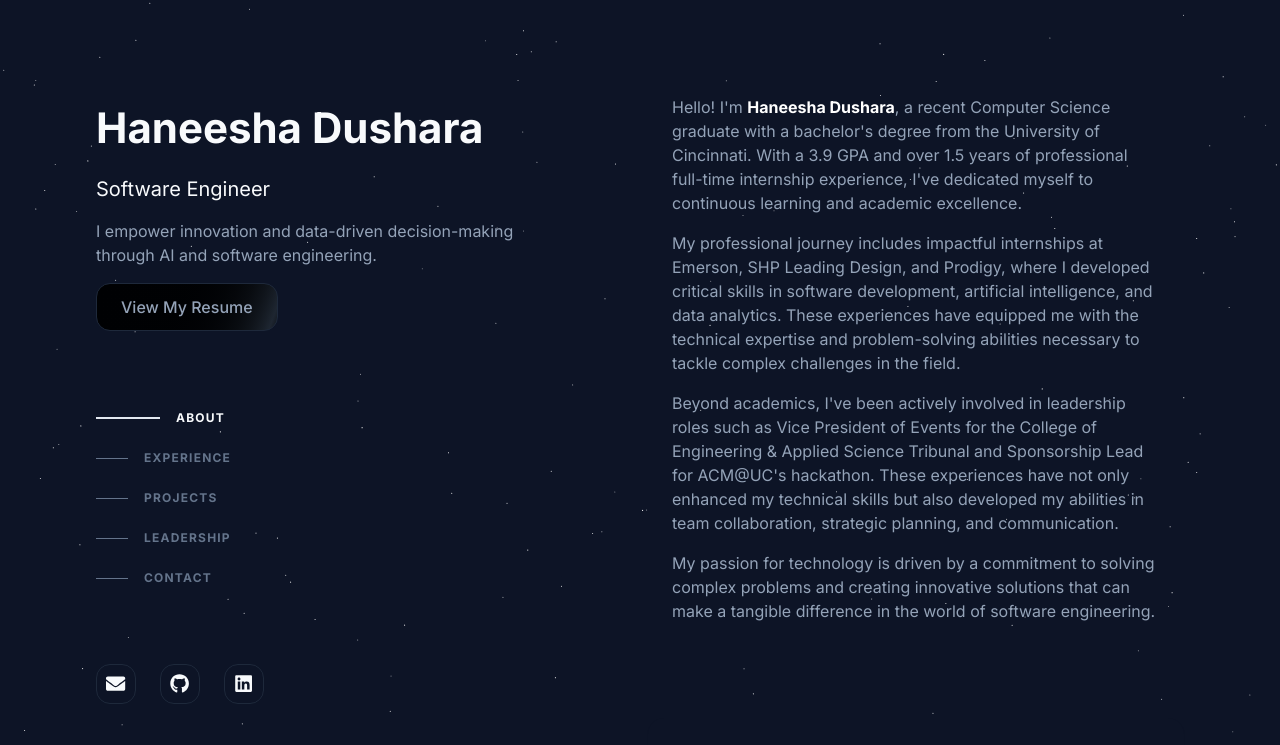
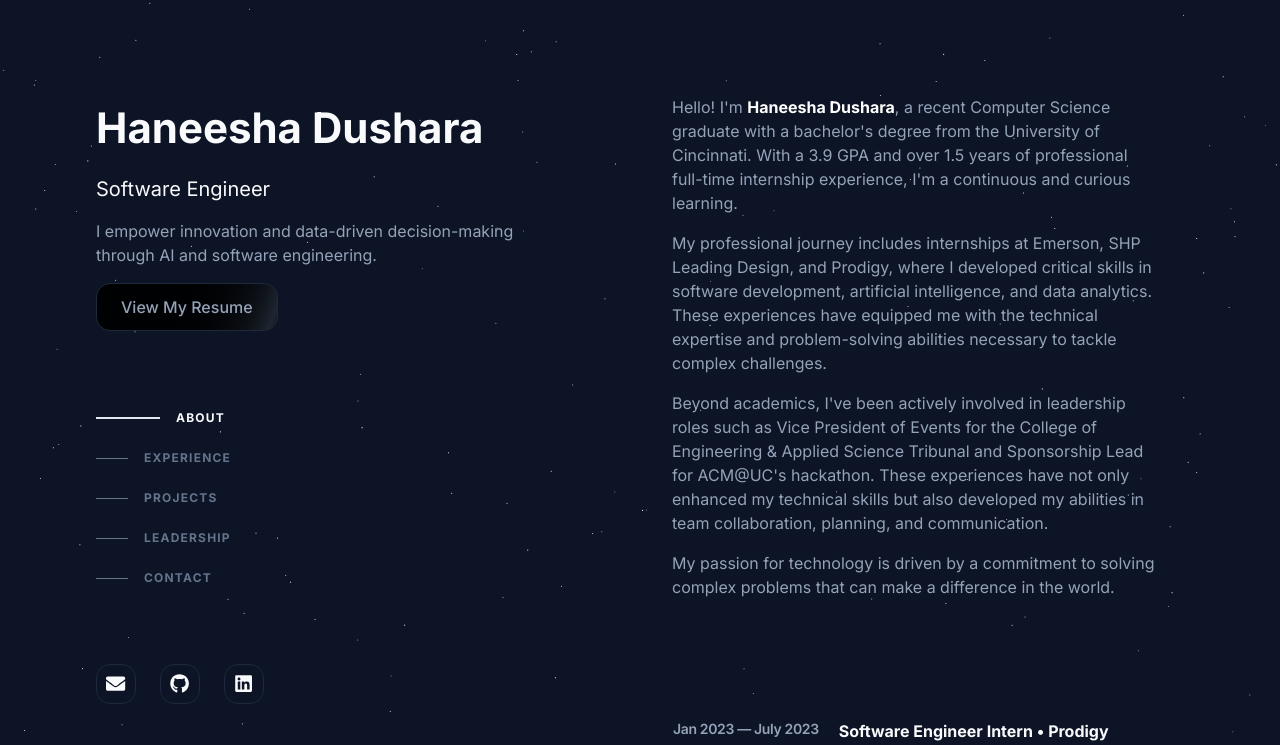
Before and after one commit to haneesha2018/eportfolio, a Next.js app: page / in a window 1280 px wide. Shown: the top 745 px of the page. Built offline with nearby package versions, Linux system fonts and the light colour scheme.

Commit message:
Update About component to refine descriptions and enhance clarity

```diff
--- a/components/About.tsx
+++ b/components/About.tsx
@@ -17,18 +17,18 @@ export default function About() {
       </div>
       <div className="flex flex-col gap-4">
       <p className="text-start text-muted-foreground lg:px-6">
-        Hello! I'm <BoldT>Haneesha Dushara</BoldT>, a recent Computer Science graduate with a bachelor's degree from the University of Cincinnati. With a 3.9 GPA and over 1.5 years of professional full-time internship experience, I've dedicated myself to continuous learning and academic excellence.
+        Hello! I'm <BoldT>Haneesha Dushara</BoldT>, a recent Computer Science graduate with a bachelor's degree from the University of Cincinnati. With a 3.9 GPA and over 1.5 years of professional full-time internship experience, I'm a continuous and curious learning.
       </p>
 
       <p className="text-start text-muted-foreground lg:px-6">
-        My professional journey includes impactful internships at Emerson, SHP Leading Design, and Prodigy, where I developed critical skills in software development, artificial intelligence, and data analytics. These experiences have equipped me with the technical expertise and problem-solving abilities necessary to tackle complex challenges in the field.
+        My professional journey includes internships at Emerson, SHP Leading Design, and Prodigy, where I developed critical skills in software development, artificial intelligence, and data analytics. These experiences have equipped me with the technical expertise and problem-solving abilities necessary to tackle complex challenges.
       </p>
 
       <p className="text-start text-muted-foreground lg:px-6">
-        Beyond academics, I've been actively involved in leadership roles such as Vice President of Events for the College of Engineering & Applied Science Tribunal and Sponsorship Lead for ACM@UC's hackathon. These experiences have not only enhanced my technical skills but also developed my abilities in team collaboration, strategic planning, and communication.
+        Beyond academics, I've been actively involved in leadership roles such as Vice President of Events for the College of Engineering & Applied Science Tribunal and Sponsorship Lead for ACM@UC's hackathon. These experiences have not only enhanced my technical skills but also developed my abilities in team collaboration, planning, and communication.
       </p>
       <p className="text-start text-muted-foreground lg:px-6">
-        My passion for technology is driven by a commitment to solving complex problems and creating innovative solutions that can make a tangible difference in the world of software engineering.
+        My passion for technology is driven by a commitment to solving complex problems that can make a difference in the world.
       </p>
       </div>
     </section>
```
